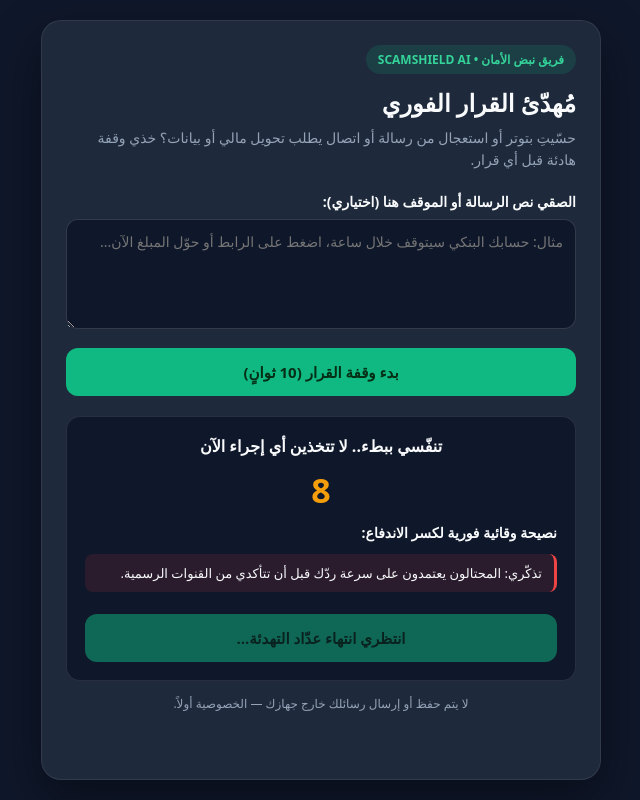
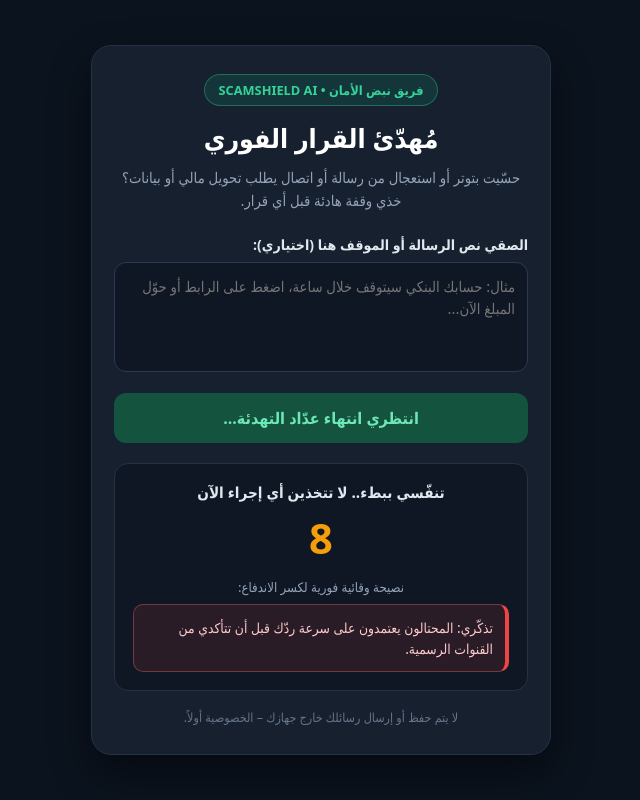
Before and after one commit to maisaaaa/muhaddi-alqarar, a plain HTML site: page index.html in a window 1280 px wide. Both pictures are taken after a click on the button "بدء وقفة القرار (10 ثوانٍ)". Shown: the whole page, without its empty margins (319-959 px from the left). Drawn offline with Linux system fonts and the light colour scheme.

Commit message:
Update index.html

```diff
--- a/index.html
+++ b/index.html
@@ -3,191 +3,263 @@
 <head>
   <meta charset="UTF-8" />
   <meta name="viewport" content="width=device-width, initial-scale=1.0" />
-  <title>مُهدّئ القرار الفوري — نبض الأمان</title>
+  <title>مُهدّئ القرار الفوري | SCAMSHIELD AI</title>
   <style>
-    :root {
-      --bg: #0f172a;
-      --card: #1e293b;
-      --accent: #10b981;
-      --warn: #f59e0b;
-      --danger: #ef4444;
-      --text: #f8fafc;
-      --muted: #94a3b8;
+    * {
+      box-sizing: border-box;
+      font-family: system-ui, -apple-system, "Segoe UI", Tahoma, Arial, sans-serif;
     }
-    * { box-sizing: border-box; font-family: system-ui, -apple-system, sans-serif; }
     body {
       margin: 0;
-      background: var(--bg);
-      color: var(--text);
       min-height: 100vh;
+      background-color: #0b131e;
+      color: #f1f5f9;
       display: flex;
       justify-content: center;
-      padding: 20px;
+      align-items: center;
+      padding: 16px;
     }
-    .app {
+    .card {
       width: 100%;
-      max-width: 560px;
-      background: var(--card);
+      max-width: 460px;
+      background-color: #16202e;
+      border: 1px solid #243246;
       border-radius: 20px;
-      padding: 24px;
-      box-shadow: 0 20px 50px rgba(0,0,0,0.4);
-      border: 1px solid rgba(255,255,255,0.08);
+      padding: 28px 22px;
+      box-shadow: 0 18px 40px rgba(0, 0, 0, 0.45);
+      text-align: center;
     }
     .badge {
       display: inline-block;
-      background: rgba(16, 185, 129, 0.15);
+      background-color: rgba(16, 185, 129, 0.14);
       color: #34d399;
-      padding: 6px 12px;
+      border: 1px solid rgba(52, 211, 153, 0.35);
+      padding: 6px 14px;
       border-radius: 999px;
-      font-size: 12px;
+      font-size: 0.8rem;
       font-weight: 700;
-      margin-bottom: 12px;
+      margin-bottom: 14px;
     }
-    h1 { margin: 0 0 8px; font-size: 24px; }
-    p.sub { margin: 0 0 20px; color: var(--muted); font-size: 14px; line-height: 1.6; }
-    label { display: block; font-size: 14px; font-weight: 600; margin-bottom: 8px; }
+    h1 {
+      margin: 0 0 10px;
+      font-size: 1.65rem;
+      color: #ffffff;
+    }
+    .subtitle {
+      margin: 0 0 22px;
+      font-size: 0.92rem;
+      line-height: 1.6;
+      color: #94a3b8;
+    }
+    .input-label {
+      display: block;
+      text-align: right;
+      font-size: 0.88rem;
+      font-weight: 600;
+      color: #e2e8f0;
+      margin-bottom: 8px;
+    }
     textarea {
       width: 100%;
-      min-height: 110px;
+      height: 110px;
+      background-color: #0f1724;
+      border: 1px solid #2b3a4f;
       border-radius: 12px;
-      border: 1px solid rgba(255,255,255,0.15);
-      background: #0f172a;
-      color: var(--text);
       padding: 12px;
-      font-size: 14px;
-      resize: vertical;
-      margin-bottom: 14px;
+      color: #f8fafc;
+      font-size: 0.92rem;
+      resize: none;
+      outline: none;
+      line-height: 1.5;
+    }
+    textarea:focus {
+      border-color: #10b981;
     }
     .btn {
       width: 100%;
+      margin-top: 16px;
+      padding: 14px;
       border: none;
       border-radius: 12px;
+      background-color: #10b981;
+      color: #052e16;
+      font-size: 1rem;
+      font-weight: 800;
+      cursor: pointer;
+      transition: background-color 0.2s ease, opacity 0.2s ease;
+    }
+    .btn:hover:not(:disabled) {
+      background-color: #34d399;
+    }
+    .btn:disabled {
+      background-color: #14533e;
+      color: #6ee7b7;
+      cursor: not-allowed;
+    }
+    .timer-panel {
+      display: none;
+      margin-top: 20px;
+      padding: 18px;
+      background-color: #0f1724;
+      border: 1px solid #243246;
+      border-radius: 14px;
+    }
+    .breathe-text {
+      font-size: 0.95rem;
+      font-weight: 700;
+      color: #e2e8f0;
+      margin-bottom: 8px;
+    }
+    .countdown {
+      font-size: 2.6rem;
+      font-weight: 900;
+      color: #f59e0b;
+      margin: 4px 0 12px;
+    }
+    .tip-title {
+      font-size: 0.82rem;
+      color: #94a3b8;
+      margin-bottom: 8px;
+    }
+    .tip-box {
+      background-color: rgba(239, 68, 68, 0.12);
+      border: 1px solid rgba(248, 113, 113, 0.35);
+      border-right: 4px solid #ef4444;
+      border-radius: 10px;
+      padding: 12px;
+      font-size: 0.86rem;
+      line-height: 1.55;
+      color: #fecaca;
+      text-align: right;
+    }
+    .analysis-box {
+      display: none;
+      margin-top: 14px;
       padding: 14px;
-      font-size: 15px;
-      font-weight: 700;
-      cursor: pointer;
-      transition: 0.2s;
+      border-radius: 10px;
+      text-align: right;
+      font-size: 0.88rem;
+      line-height: 1.6;
     }
-    .btn-primary { background: var(--accent); color: #052e16; }
-    .btn-primary:hover { filter: brightness(1.06); }
-    .box {
-      margin-top: 20px;
-      background: #0f172a;
-      border-radius: 14px;
-      padding: 18px;
-      border: 1px solid rgba(255,255,255,0.1);
-      display: none;
+    .analysis-high {
+      background-color: rgba(239, 68, 68, 0.14);
+      border: 1px solid rgba(239, 68, 68, 0.45);
+      color: #fecaca;
     }
-    .timer {
-      font-size: 34px;
-      font-weight: 800;
-      text-align: center;
-      color: var(--warn);
-      margin: 10px 0;
+    .analysis-safe {
+      background-color: rgba(16, 185, 129, 0.14);
+      border: 1px solid rgba(16, 185, 129, 0.45);
+      color: #a7f3d0;
     }
-    .signals { list-style: none; padding: 0; margin: 12px 0 0; }
-    .signals li {
-      background: rgba(239, 68, 68, 0.12);
-      border-right: 3px solid var(--danger);
-      padding: 10px 12px;
-      border-radius: 8px;
-      margin-bottom: 8px;
-      font-size: 13px;
-    }
-    .safe-note {
-      margin-top: 14px;
-      font-size: 12px;
-      color: var(--muted);
-      text-align: center;
+    .privacy {
+      margin-top: 18px;
+      font-size: 0.78rem;
+      color: #64748b;
     }
   </style>
 </head>
 <body>
-  <div class="app">
+  <div class="card">
     <div class="badge">فريق نبض الأمان • SCAMSHIELD AI</div>
     <h1>مُهدّئ القرار الفوري</h1>
-    <p class="sub">
-      حسّيتِ بتوتر أو استعجال من رسالة أو اتصال يطلب تحويل مالي أو بيانات؟ خذي وقفة هادئة قبل أي قرار.
+    <p class="subtitle">
+      حسّيت بتوتر أو استعجال من رسالة أو اتصال يطلب تحويل مالي أو بيانات؟ خذي وقفة هادئة قبل أي قرار.
     </p>
 
-    <label for="msgInput">الصقي نص الرسالة أو الموقف هنا (اختياري):</label>
-    <textarea id="msgInput" placeholder="مثال: حسابك البنكي سيتوقف خلال ساعة، اضغط على الرابط أو حوّل المبلغ الآن..."></textarea>
+    <label class="input-label" for="messageInput">الصقي نص الرسالة أو الموقف هنا (اختياري):</label>
+    <textarea id="messageInput" placeholder="مثال: حسابك البنكي سيتوقف خلال ساعة، اضغط على الرابط أو حوّل المبلغ الآن..."></textarea>
 
-    <button class="btn btn-primary" onclick="startCalmPause()">بدء وقفة القرار (10 ثوانٍ)</button>
+    <button id="startBtn" class="btn" onclick="startCooldown()">بدء وقفة القرار (10 ثوانٍ)</button>
 
-    <div class="box" id="resultBox">
-      <div style="font-weight:700; text-align:center;">تنفّسي ببطء.. لا تتخذين أي إجراء الآن</div>
-      <div class="timer" id="countdown">10</div>
-      <div id="riskSummary" style="font-size:14px; font-weight:700; margin-bottom:8px;"></div>
-      <ul class="signals" id="signalsList"></ul>
-      <button class="btn btn-primary" id="confirmBtn" style="margin-top:14px; opacity:0.5;" disabled onclick="finishCheck()">
-        أكّدت هدوئي وراجعت المصدر بنفسي
-      </button>
+    <div id="timerPanel" class="timer-panel">
+      <div class="breathe-text">تنفّسي ببطء.. لا تتخذين أي إجراء الآن</div>
+      <div id="countdown" class="countdown">10</div>
+      <div class="tip-title">نصيحة وقائية فورية لكسر الاندفاع:</div>
+      <div class="tip-box">
+        تذكّري: المحتالون يعتمدون على سرعة ردّك قبل أن تتأكدي من القنوات الرسمية.
+      </div>
+      <div id="analysisBox" class="analysis-box"></div>
     </div>
 
-    <div class="safe-note">لا يتم حفظ أو إرسال رسائلك خارج جهازك — الخصوصية أولاً.</div>
+    <div class="privacy">لا يتم حفظ أو إرسال رسائلك خارج جهازك – الخصوصية أولاً.</div>
   </div>
 
   <script>
-    const redFlags = [
-      { words: ["خلال ساعة", "عاجل", "فوراً", "حالا", "حالاً", "آخر فرصة", "ينتهي"], tip: "استخدام عنصر الاستعجال والضغط الزمني لإرباكك." },
-      { words: ["إيقاف الحساب", "تجميد", "مخالفة", "محكمة", "شرطة", "بنك"], tip: "الانتحال أو التهديد بجهة رسمية/مالية لإثارة الخوف." },
-      { words: ["رقم سري", "otp", "رمز التحقق", "كلمة المرور", "تحويل", "بطاقة", "رابط"], tip: "طلب بيانات حساسة أو دفع/تحويل مالي تحت ضغط." }
+    let intervalId = null;
+
+    const scamKeywords = [
+      "سيتوقف", "إيقاف", "تجميد", "حسابك البنكي", "اضغط على الرابط",
+      "حوّل", "تحويل", "رمز التحقق", "otp", "كلمة المرور", "الرقم السري",
+      "فوراً", "الآن", "خلال ساعة", "غرامة", "مخالفة", "جائزة", "ربحت",
+      "تحديث البيانات", "بطاقتك", "الشرطة", "البنك المركزي", "شحنة", "توصيل"
     ];
 
-    function analyzeText(text) {
-      const clean = text.toLowerCase();
-      const found = [];
-      redFlags.forEach(item => {
-        if (item.words.some(w => clean.includes(w.toLowerCase()))) {
-          found.push(item.tip);
-        }
-      });
-      if (!text.trim()) {
-        found.push("تذكّري: المحتالون يعتمدون على سرعة ردّك قبل أن تتأكدي من القنوات الرسمية.");
-      } else if (found.length === 0) {
-        found.push("حتى لو بدت الرسالة عادية، تحقّقي من المرسل عبر تطبيق أو رقم رسمي موثوق.");
+    function analyzeMessage(text) {
+      const cleaned = text.trim().toLowerCase();
+      if (!cleaned) {
+        return {
+          hasText: false,
+          alertMsg: "ممتاز! أخذتِ وقتكِ بهدوء. يُنصح دائماً بالتواصل مع الجهة عبر قناتها الرسمية فقط."
+        };
       }
-      return found;
+
+      const found = scamKeywords.filter(word => cleaned.includes(word.toLowerCase()));
+      if (found.length > 0) {
+        return {
+          hasText: true,
+          highRisk: true,
+          html: `<strong>⚠️ تنبيه مؤشرات احتيال محتملة (${found.length}):</strong><br>تم رصد عبارات استعجال أو طلب بيانات/تحويل (${found.slice(0, 4).join("، ")}). لا تضغطي على أي رابط ولا تشاركي أي رمز سري، وتواصلي مباشرة مع الجهة عبر رقمها الرسمي.`,
+          alertMsg: "انتبهي! الرسالة تحتوي على مؤشرات استعجال أو احتيال. تواصلي مع الجهة عبر قناتها الرسمية فقط."
+        };
+      }
+
+      return {
+        hasText: true,
+        highRisk: false,
+        html: `<strong>✅ انتهت وقفة التهدئة:</strong><br>لم تُرصد كلمات استعجال تقليدية واضحة، لكن تذكّري دائماً التحقق من هوية المرسل عبر القنوات الرسمية قبل أي تحويل أو مشاركة بيانات.`,
+        alertMsg: "ممتاز! أخذتِ وقتكِ بهدوء. يُنصح دائماً بالتواصل مع الجهة عبر قناتها الرسمية فقط."
+      };
     }
 
-    function startCalmPause() {
-      const text = document.getElementById("msgInput").value;
-      const box = document.getElementById("resultBox");
-      const timerEl = document.getElementById("countdown");
-      const btn = document.getElementById("confirmBtn");
-      const summaryEl = document.getElementById("riskSummary");
-      const listEl = document.getElementById("signalsList");
+    function startCooldown() {
+      if (intervalId) clearInterval(intervalId);
 
-      const tips = analyzeText(text);
-      listEl.innerHTML = tips.map(t => `<li>${t}</li>`).join("");
-      summaryEl.textContent = text.trim()
-        ? `تم رصد ${tips.length} مؤشر/ملاحظة للانتباه لها:`
-        : "نصيحة وقائية فورية لكسر الاندفاع:";
+      const startBtn = document.getElementById("startBtn");
+      const timerPanel = document.getElementById("timerPanel");
+      const countdownEl = document.getElementById("countdown");
+      const analysisBox = document.getElementById("analysisBox");
+      const messageText = document.getElementById("messageInput").value;
 
-      box.style.display = "block";
-      btn.disabled = true;
-      btn.style.opacity = "0.5";
-      btn.textContent = "انتظري انتهاء عدّاد التهدئة...";
+      let seconds = 10;
+      startBtn.disabled = true;
+      startBtn.textContent = "انتظري انتهاء عدّاد التهدئة...";
+      timerPanel.style.display = "block";
+      analysisBox.style.display = "none";
+      countdownEl.textContent = seconds;
 
-      let left = 10;
-      timerEl.textContent = left;
+      intervalId = setInterval(() => {
+        seconds--;
+        countdownEl.textContent = seconds;
 
-      clearInterval(window._calmInterval);
-      window._calmInterval = setInterval(() => {
-        left -= 1;
-        timerEl.textContent = Math.max(left, 0);
-        if (left <= 0) {
-          clearInterval(window._calmInterval);
-          btn.disabled = false;
-          btn.style.opacity = "1";
-          btn.textContent = "أكّدت هدوئي وراجعت المصدر بنفسي";
+        if (seconds <= 0) {
+          clearInterval(intervalId);
+          intervalId = null;
+
+          const result = analyzeMessage(messageText);
+          if (result.hasText) {
+            analysisBox.className = "analysis-box " + (result.highRisk ? "analysis-high" : "analysis-safe");
+            analysisBox.innerHTML = result.html;
+            analysisBox.style.display = "block";
+          }
+
+          startBtn.disabled = false;
+          startBtn.textContent = "بدء وقفة القرار (10 ثوانٍ)";
+
+          setTimeout(() => {
+            alert(result.alertMsg);
+          }, 150);
         }
       }, 1000);
-    }
-
-    function finishCheck() {
-      alert("ممتاز! أخذتِ وقتكِ بهدوء. يُنصح دائماً بالتواصل مع الجهة عبر قناتها الرسمية فقط.");
     }
   </script>
 </body>
```
